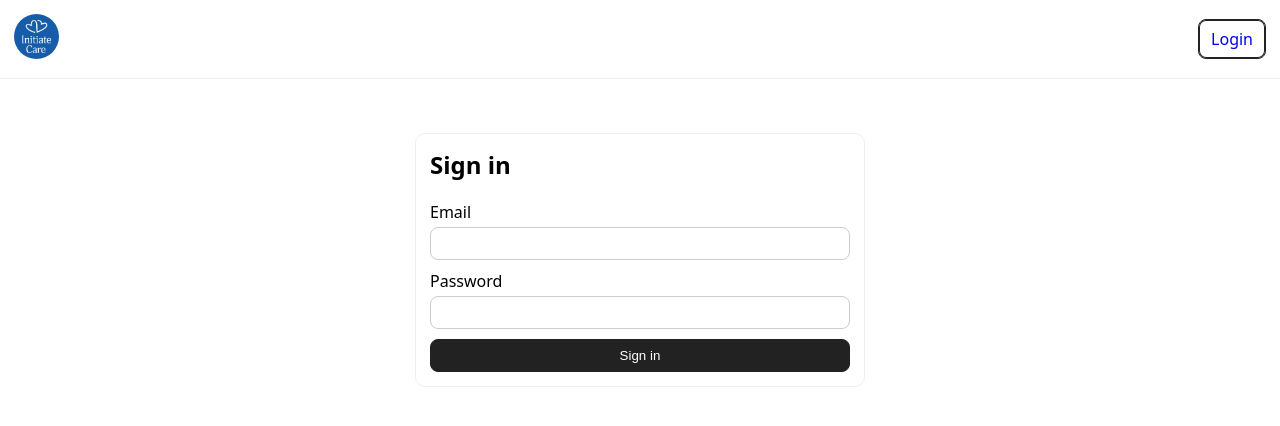
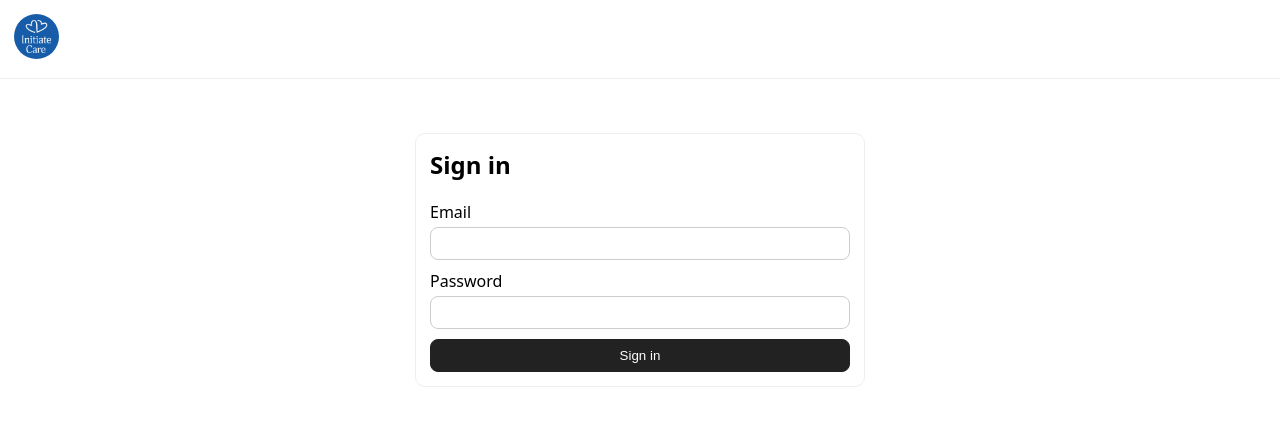
Before and after one commit to Anderson062887/first-aid-delivery-app, a React (Vite) app in the folder client/: page /login in a window 1280 px wide. Shown: the top 426 px of the page. Built offline with nearby package versions, Linux system fonts and the light colour scheme; no server answers.

Commit message:
Hide Login button when already on login page
🤖 Generated with [Claude Code](https://claude.com/claude-code)

Co-Authored-By: Claude Opus 4.5 <noreply@anthropic.com>

```diff
--- a/client/src/components/NavBar.jsx
+++ b/client/src/components/NavBar.jsx
@@ -66,7 +66,7 @@ export default function NavBar() {
             <button className="btn logout" onClick={logout}>Logout</button>
           </>
         ) : (
-          <NavLink to="/login" className="btn">Login</NavLink>
+          loc.pathname !== '/login' && <NavLink to="/login" className="btn">Login</NavLink>
         )}
 
         {user && (
```
